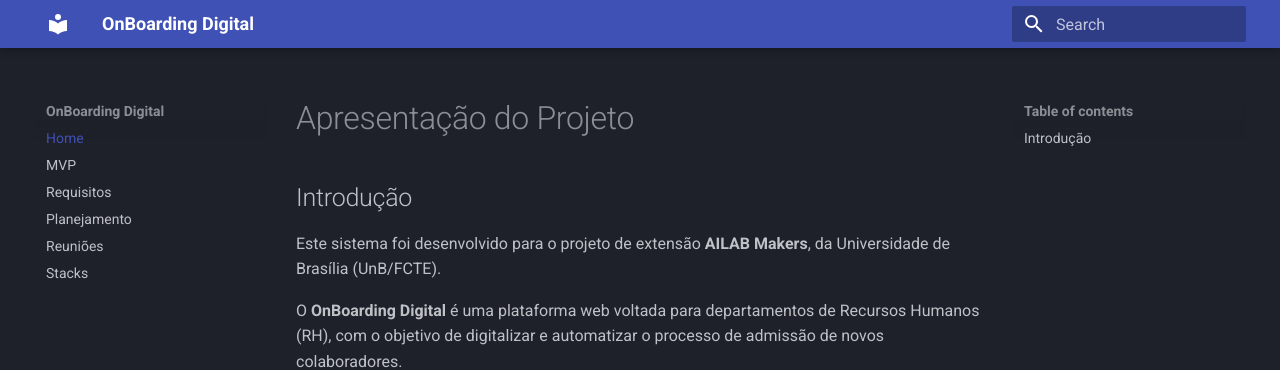
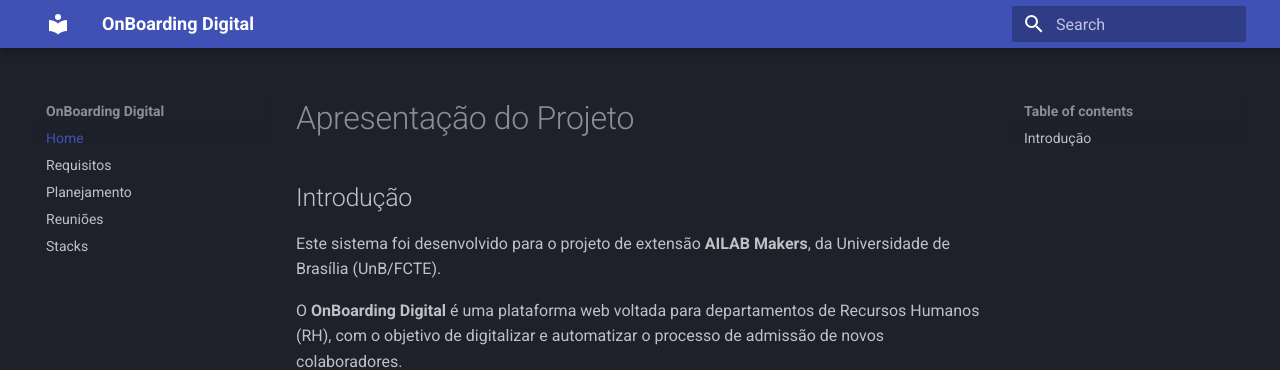
Before and after one commit to daisha19/Onboarding-Digital, an MkDocs documentation site: the page built from docs/index.md, in a window 1280 px wide. Shown: the top 370 px of the page. Built offline with MkDocs 1.6.1 and Material for MkDocs 9.7.7, drawn with Linux system fonts in a browser that asks for light colours.

Commit message:
atualizando gh-pages

```diff
--- a/mkdocs.yml
+++ b/mkdocs.yml
@@ -10,7 +10,6 @@ theme:
 
 nav:
   - Home: index.md
-  - MVP: MVP.md
   - Requisitos: Requisitos.md
   - Planejamento: Planejamento Semanal.md
   - Reuniões: Reuniões.md
```
